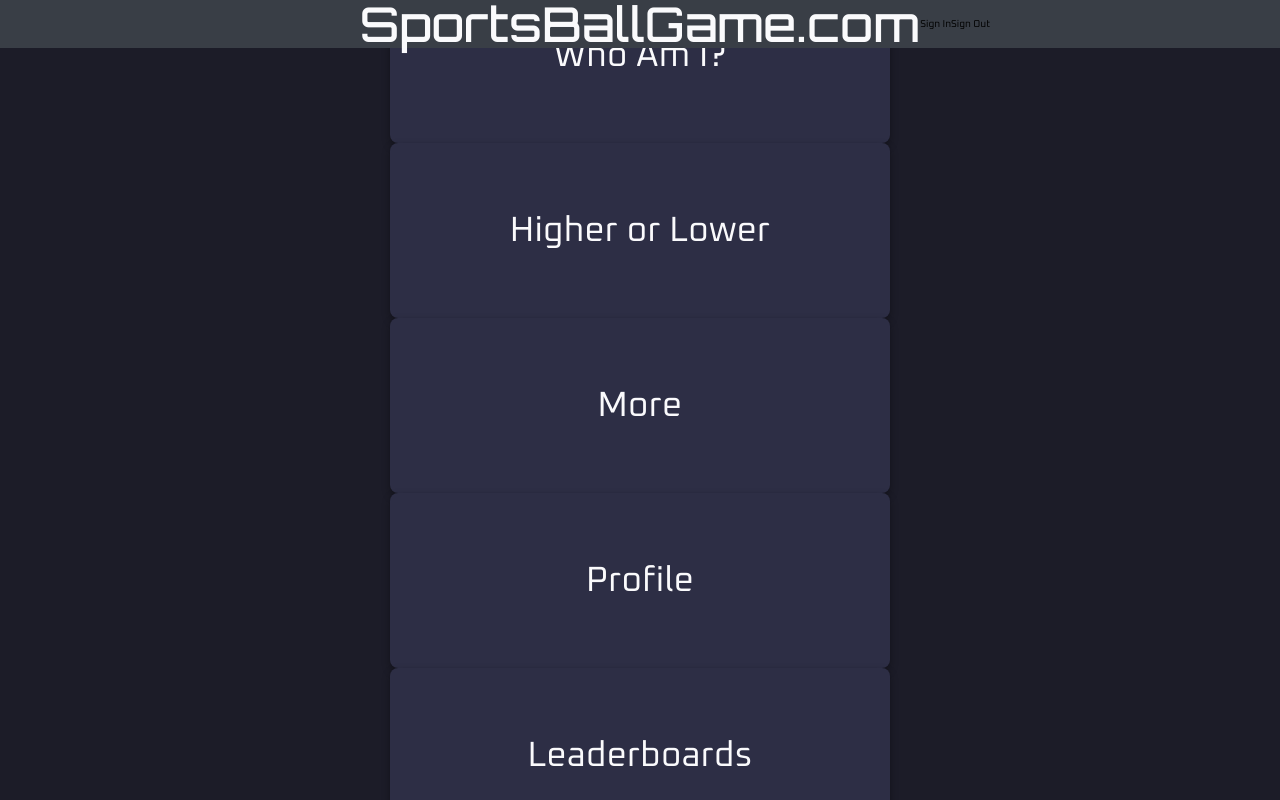
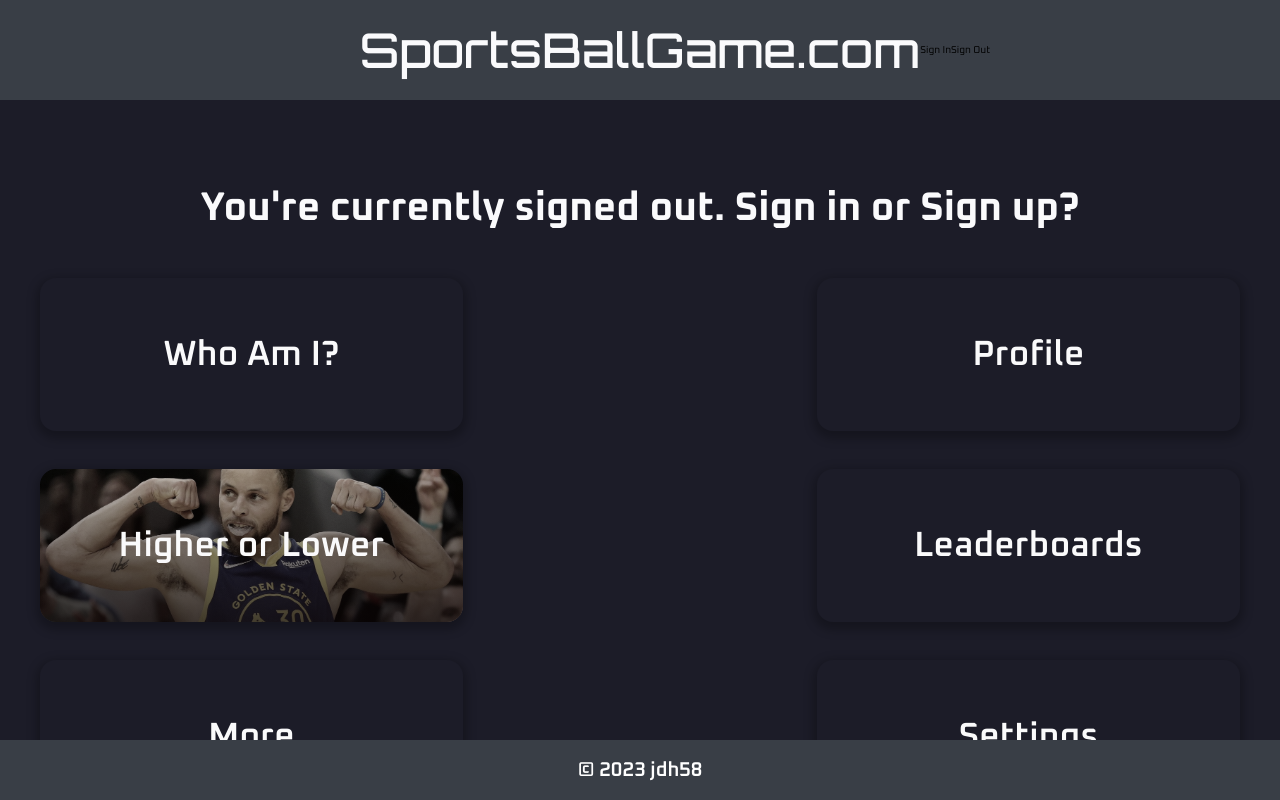
Before and after one commit to jdh58/sportsballgame, a React (Vite) app: page /#/ in a window 1280 px wide. Shown: the top 800 px of the page. Built offline with nearby package versions, Linux system fonts and the light colour scheme.

Commit message:
Style Tile buttons and images

```diff
--- a/src/components/HomePage.tsx
+++ b/src/components/HomePage.tsx
@@ -2,6 +2,7 @@ import { useState } from 'react';
 import { Link } from 'react-router-dom';
 import TileButton from './TileButton';
 import Footer from './Footer';
+import Curry from '../assets/curry.jpg';
 import '../styles/HomePage.css';
 
 export default function HomePage() {
@@ -19,6 +20,7 @@ export default function HomePage() {
   return (
     <>
       <main className="page homePage">
+        <div className="mainContainer">
           {isLoggedIn ? (
             <h2 className="welcome">Welcome, {User.username}</h2>
           ) : (
@@ -30,7 +32,7 @@ export default function HomePage() {
           <div className="optionsContainer">
             <div className="left">
               <TileButton label="Who Am I?" bgImage={null} />
-            <TileButton label="Higher or Lower" bgImage={null} />
+              <TileButton label="Higher or Lower" bgImage={Curry} />
               <TileButton label="More" bgImage={null} />
             </div>
             <div className="separator"></div>
@@ -40,6 +42,7 @@ export default function HomePage() {
               <TileButton label="Settings" bgImage={null} />
             </div>
           </div>
+        </div>
       </main>
       <Footer />
     </>
--- a/src/components/TileButton.tsx
+++ b/src/components/TileButton.tsx
@@ -1,4 +1,5 @@
 import '../styles/TileButton.css';
+import Curry from '../assets/curry.jpg';
 
 export default function TileButton({
   label,
@@ -8,8 +9,31 @@ export default function TileButton({
   bgImage: string | null;
 }) {
   return (
-    <div className="tileButton">
-      <p className="label">{label}</p>
+    <div
+      className="tileButtonContainer"
+      style={
+        bgImage
+          ? {
+              backgroundImage: `url(${Curry})`,
+              backgroundRepeat: 'no-repeat',
+              backgroundPosition: 'center',
+              backgroundSize: 'cover',
+            }
+          : {}
+      }
+    >
+      <div
+        className={bgImage ? 'tileButton booo' : 'tileButton'}
+        style={
+          bgImage
+            ? {
+                backgroundImage: `linear-gradient(0deg, rgba(20, 2, 2, .75), rgba(20, 20, 2, .2))`,
+              }
+            : {}
+        }
+      >
+        <p className="label">{label}</p>
+      </div>
     </div>
   );
 }
--- a/src/styles/Footer.css
+++ b/src/styles/Footer.css
@@ -5,9 +5,10 @@ footer.footer {
   justify-content: center;
   height: 60px;
   background-color: var(--background-secondary);
-  /* position: fixed; */
-  /* bottom: 0; */
-  /* left: 0; */
+  flex-shrink: 0;
+  position: sticky;
+  bottom: 0;
+  left: 0;
 }
 
 footer.footer > p.copyright {
--- a/src/styles/Header.css
+++ b/src/styles/Header.css
@@ -27,6 +27,7 @@ header.header {
   display: grid;
   align-items: center;
   grid-template-columns: repeat(3, 1fr);
+  flex-shrink: 0;
 }
 
 header > .logo {
--- a/src/styles/HomePage.css
+++ b/src/styles/HomePage.css
@@ -29,13 +29,33 @@
 
 .homePage {
   background-color: #1c1c28;
-  display: flex;
-  flex-direction: column;
-  justify-content: center;
-  align-items: center;
+  box-sizing: border-box;
 }
 
 .homePage .welcome {
   font-size: 4rem;
-  padding-bottom: 50px;
+  font-weight: 700;
 }
+
+.homePage .mainContainer {
+  padding: 120px 0;
+  display: flex;
+  flex-direction: column;
+  justify-content: center;
+  gap: 50px;
+  align-items: center;
+}
+
+.homePage .optionsContainer {
+  display: flex;
+  width: 100%;
+  max-width: 1200px;
+  justify-content: space-between;
+}
+
+.homePage .optionsContainer .left,
+.homePage .optionsContainer .right {
+  display: flex;
+  flex-direction: column;
+  gap: 38px;
+}
--- a/src/styles/TileButton.css
+++ b/src/styles/TileButton.css
@@ -11,23 +11,26 @@
 
 */
 
+.tileButtonContainer {
+  border-radius: 16px;
+  filter: saturate(33%);
+  transition: 0.2s;
+}
+
+.tileButtonContainer:hover {
+  border-radius: 16px;
+  filter: saturate(67%);
+}
+
 .tileButton {
-  width: 500px;
-  height: 175px;
-  border-radius: 8px;
-  background: #2d2e45;
-
-  /* Dark / Elevation 03 */
-  box-shadow: 0px 4px 8px 0px rgba(0, 0, 0, 0.32),
-    0px 0px 2px 0px rgba(0, 0, 0, 0.04);
-
-  /* border: 1px solid rgba(255, 255, 255, 0.2); */
-
+  width: 423px;
+  height: 153px;
+  border-radius: 16px;
   display: flex;
   align-items: center;
   justify-content: center;
-  gap: 25px;
   padding: 0 35px;
+  box-shadow: var(--default-shadow);
 }
 
 .tileButton .tileIconContainer {
@@ -47,8 +50,8 @@
 }
 
 .tileButton > .label {
-  font-size: 3.5em;
+  font-size: 3.5rem;
   text-align: center;
-  font-weight: 400;
+  font-weight: 600;
   letter-spacing: 0.25px;
 }
--- a/src/styles/index.css
+++ b/src/styles/index.css
@@ -235,6 +235,8 @@ button {
   --white: #fafafc;
   --background-primary: #222831;
   --background-secondary: #393e46;
+  --main-border-radius: 10px;
+  --default-shadow: 0px 4px 10px 4px rgba(0, 0, 0, 0.25);
 
   color: var(--white);
 }
@@ -246,8 +248,12 @@ button {
 }
 
 .page {
-  display: flex;
-  flex-direction: column;
   height: 100%;
   width: 100%;
 }
+
+.mainContainer {
+  margin: auto;
+  height: 100%;
+  max-width: 1400px;
+}
```
Also changed, not shown: src/assets/curry.jpg (added). Lines whose indentation alone changed are shown as unchanged.
